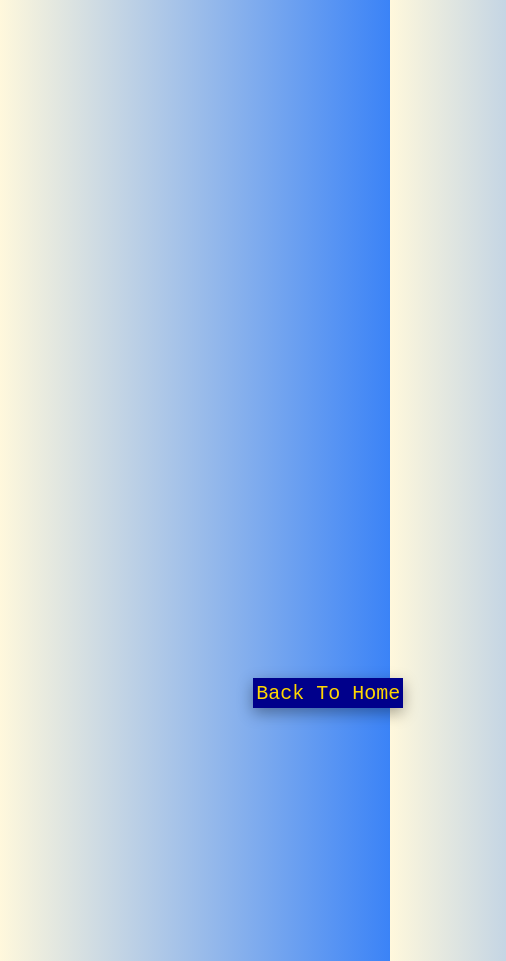
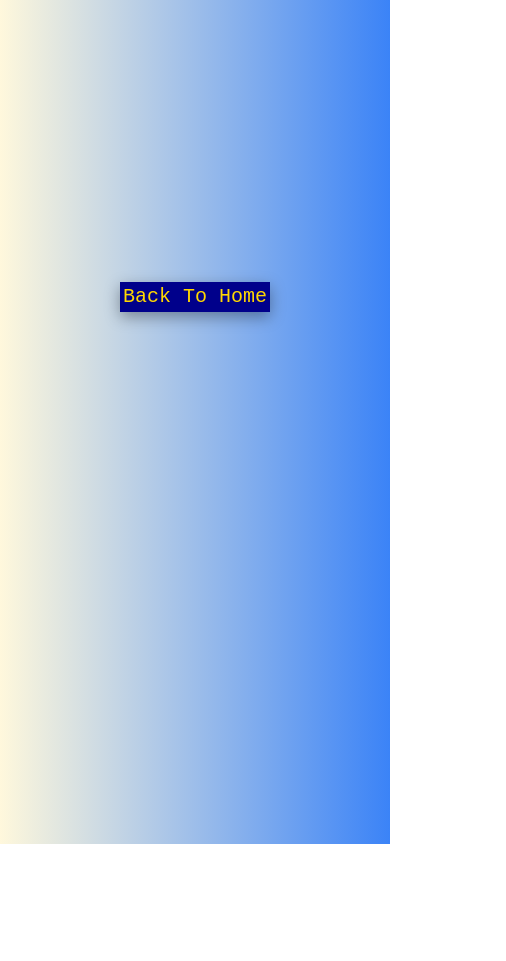
Before and after one commit to arvindsiva5/Weblaunch-STC-1-Project, a plain HTML site: page fake.html in a window 390 px wide. Shown: the whole page, 506 px wide, since content can reach past the window. After the commit the page ends 844 px from the top, so only its background shows below. Drawn offline with nearby package versions, Linux system fonts and the light colour scheme.

Commit message:
Update fake.html

```diff
--- a/fake.html
+++ b/fake.html
@@ -28,6 +28,12 @@
           background: darkblue;
           padding: 2px;
         }
+        @media (max-width: 480px) {
+          body {
+            padding: 5vh;
+            font-size: 3vh;
+          }
+        }
     </style>
 </head>
 <body>
```
